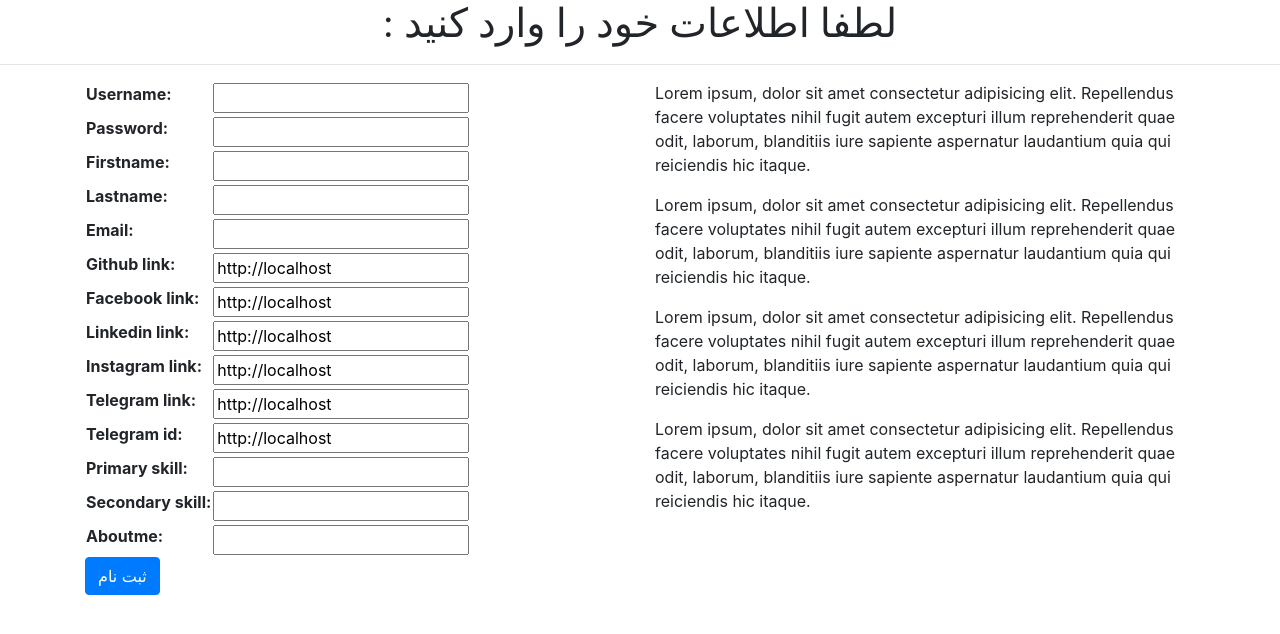
After one commit to mmohajer9/resumo, a Django app: page /register/ in a window 1280 px wide. The commit adds this page. Shown: the top 634 px of the page. Run offline with Django 3.2, Linux system fonts and the light colour scheme; some libraries are stand-ins or nearby versions; some web fonts are replaced.

Commit message:
add django forms for register form form in template configured botcatcher added to register form
and authentication has just 2 view_form and 2 template for them and 2 views that perform as sign in and sign up function

```diff
--- a/weblog/forms.py
+++ b/weblog/forms.py
@@ -1 +1,27 @@
 from django import forms
+from django.core import validators
+from .models import *
+class signupForm(forms.Form):
+    username = forms.CharField(max_length=50)
+    password = forms.CharField(max_length=100)
+    firstname = forms.CharField(max_length = 100)
+    lastname = forms.CharField(max_length = 100)
+    email = forms.EmailField(max_length=254)
+    github_link = forms.URLField(max_length=200 , initial='http://localhost')
+    facebook_link = forms.URLField(max_length=200 , initial='http://localhost')
+    Linkedin_link = forms.URLField(max_length=200 , initial='http://localhost')
+    Instagram_link = forms.URLField(max_length=200 , initial='http://localhost')
+    Telegram_link = forms.URLField(max_length=200 , initial='http://localhost')
+    Telegram_ID = forms.CharField(max_length=200 , initial='http://localhost')
+    primary_skill = forms.CharField()
+    secondary_skill = forms.CharField()
+    aboutme = forms.CharField(required = False)
+    botcatcher = forms.CharField(required=False , widget = forms.HiddenInput , validators=[validators.MaxLengthValidator(0)])
+
+
+    def clean_botcatcher(self):
+        botcatcher = self.cleaned_data['botcatcher']
+        if len(botcatcher) > 0:
+            raise forms.ValidationError('BOT Caputured!')
+
+        return botcatcher
--- a/weblog/static/css/auth.css
+++ b/weblog/static/css/auth.css
@@ -0,0 +1,13 @@
+@font-face {
+    font-family: "Lalezar";
+    src: url("../public/fonts/Lalezar/Lalezar-Regular.ttf");
+    src:
+    url("../public/fonts/Lalezar/lalezar-regular-webfont.woff") format("woff"),
+    /* url("css/fonts/Harabara.otf") format("opentype"),
+    url("css/fonts/Harabara.svg#filename") format("svg"); */
+    }
+
+h1
+{
+    font-family: "Lalezar";
+}
--- a/weblog/templates/weblog/home.html
+++ b/weblog/templates/weblog/home.html
@@ -21,7 +21,10 @@
             <div class="collapse navbar-collapse" id="navbarNavDropdown" style="font-family:Lalezar">
               <ul class="navbar-nav text-right ml-auto" dir="rtl">
                 <li class="nav-item">
-                      <a class="nav-link" href="authentication">ورود به سیستم</a>
+                      <a class="nav-link" href="signin">ورود به سیستم</a>
+                </li>
+                <li class="nav-item">
+                      <a class="nav-link" href="register">ثبت نام</a>
                 </li>
                 <li class="nav-item">
                     <a class="nav-link" href="#">درباره ما</a>
--- /dev/null
+++ b/weblog/templates/weblog/register.html
@@ -0,0 +1,42 @@
+{% load static %}
+    <!DOCTYPE html>
+    <html lang="en">
+    <head>
+        <script src="{% static 'public/jquery-3.4.1.js'%}" crossorigin="anonymous"></script>
+        <script src="{% static 'public/popper.min.js'%}" crossorigin="anonymous"></script>
+        <link rel="stylesheet" href="{% static 'css/auth.css'%}" crossorigin="anonymous">
+        <link rel="stylesheet" href="{% static 'public/bootstrap/css/bootstrap.css'%}" crossorigin="anonymous">
+        <script src="{% static 'public/bootstrap/js/bootstrap.js'%}" crossorigin="anonymous"></script>
+        <meta charset="UTF-8">
+        <meta name="viewport" content="width=device-width, initial-scale=1.0">
+        <meta http-equiv="X-UA-Compatible" content="ie=edge">
+        <title>سامانه ورود به سیستم</title>
+    </head>
+    <body>
+        <h1 class="text-center">:  لطفا اطلاعات خود را وارد کنید</h1>
+        <hr>
+        <p>
+            <div class="container">
+
+                <div class="row">
+                    <div class="col">
+                            <form method="POST">
+                                    <table>
+                                        {{signup_form.as_table}}
+                                        {% csrf_token %}
+                                    </table>
+                                <input type="submit" class="btn btn-primary" value="ثبت نام">
+                            </form>
+                        </div>
+                        <div class="col">
+                            <p>Lorem ipsum, dolor sit amet consectetur adipisicing elit. Repellendus facere voluptates nihil fugit autem excepturi illum reprehenderit quae odit, laborum, blanditiis iure sapiente aspernatur laudantium quia qui reiciendis hic itaque.</p>
+                            <p>Lorem ipsum, dolor sit amet consectetur adipisicing elit. Repellendus facere voluptates nihil fugit autem excepturi illum reprehenderit quae odit, laborum, blanditiis iure sapiente aspernatur laudantium quia qui reiciendis hic itaque.</p>
+                            <p>Lorem ipsum, dolor sit amet consectetur adipisicing elit. Repellendus facere voluptates nihil fugit autem excepturi illum reprehenderit quae odit, laborum, blanditiis iure sapiente aspernatur laudantium quia qui reiciendis hic itaque.</p>
+                            <p>Lorem ipsum, dolor sit amet consectetur adipisicing elit. Repellendus facere voluptates nihil fugit autem excepturi illum reprehenderit quae odit, laborum, blanditiis iure sapiente aspernatur laudantium quia qui reiciendis hic itaque.</p>
+
+                    </div>
+                </div>
+            </div>
+        </p>
+    </body>
+    </html>
--- a/weblog/urls.py
+++ b/weblog/urls.py
@@ -5,8 +5,7 @@ app_name = 'weblog'
 
 urlpatterns = [
     path('' , views.home , name = 'home'),
-    path('authentication/' , views.authentication , name = 'authentication'),
-    path('login/' , views.login , name = 'login'),
-    path('signup/' , views.signup , name = 'signup'),
+    path('register/' , views.register_form , name = 'register'),
+    path('signin/' , views.signin_form , name = 'signin')
 
 ]
--- a/weblog/views.py
+++ b/weblog/views.py
@@ -4,6 +4,7 @@ from django.urls import reverse #reverse function :: reverse('appname:url_name'
 from django.views import generic #baraye estefade az generic view ha
 from django.utils import timezone #baraye dadan tarikh
 from .models import * #import kardan hame model haye barname
+from .forms import *
 # Create your views here.
 
 
@@ -14,13 +15,21 @@ def home(request):
     last_blogposts = BlogPost.objects.order_by('pub_date')[:10]
     return render(request ,'weblog/home.html', {'last_users' : last_users , 'last_blogposts' : last_blogposts})
 
-
-def authentication(reuqest):
-    return render(reuqest , 'weblog/authentication.html')
-
-
 def login(request):
     pass
 
 def signup(request):
     pass
+
+def register_form(reuqest):
+    signup_form = signupForm()
+    if reuqest.method == 'POST':
+        signup_form = signupForm(reuqest.POST)
+        if signup_form.is_valid():
+            #DO SOMETHING
+            print('VALIDATION SUCCESS!')
+            print(signup_form.cleaned_data)
+    return render(reuqest , 'weblog/register.html' , {'signup_form' : signup_form})
+
+def signin_form(request):
+    pass
```
Also changed, not shown: weblog/templates/weblog/authentication.html (deleted, +0 -18 lines), weblog/templates/weblog/login.html (deleted), weblog/templates/weblog/signin.html (added), weblog/templates/weblog/signup.html (deleted).
